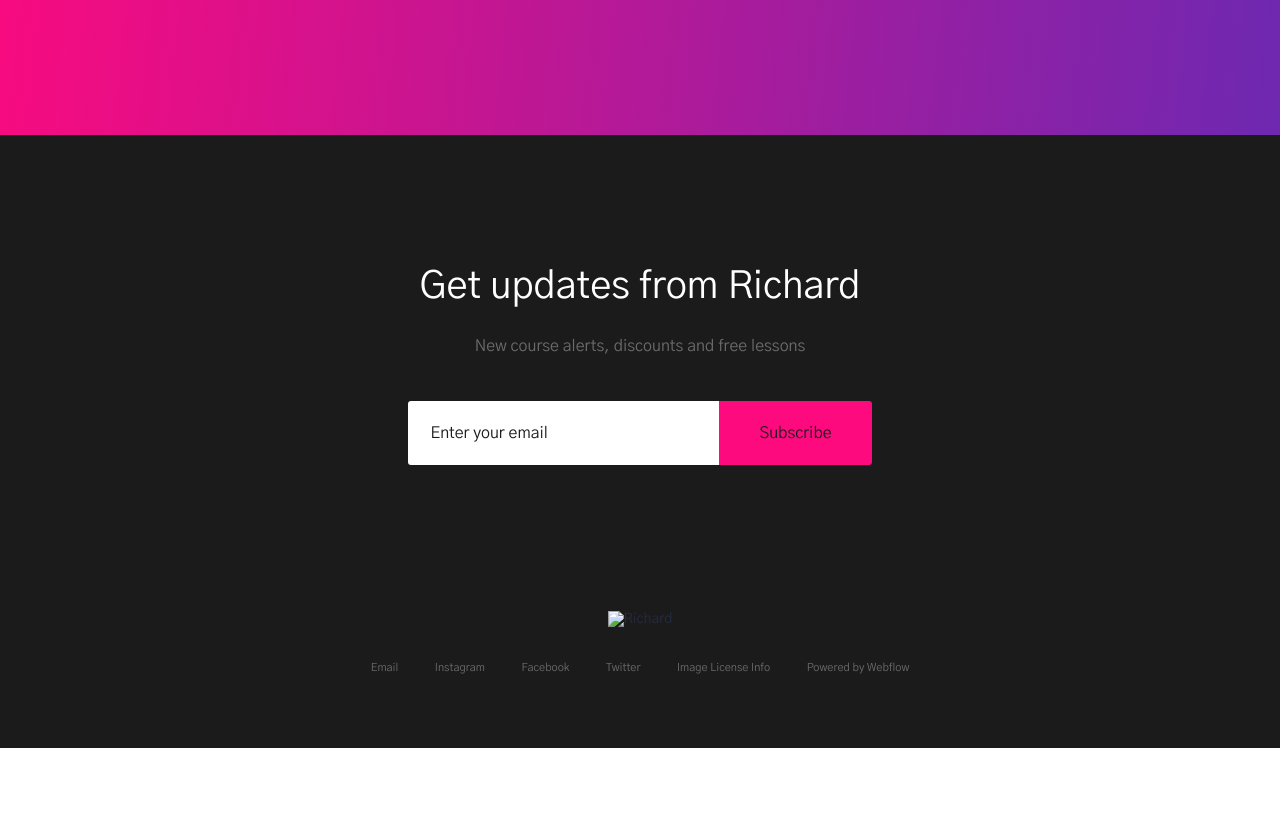
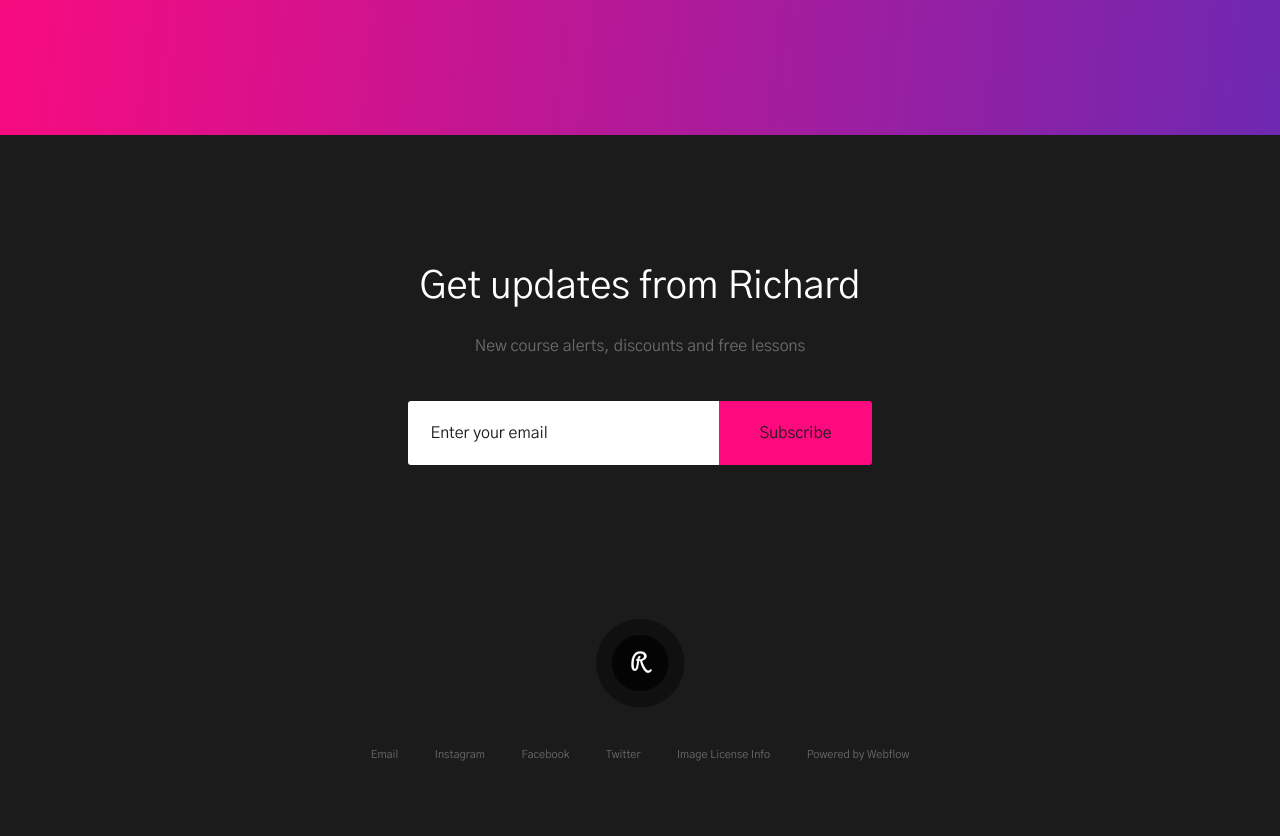
Before and after one commit to VadzimRudzman/richard_landing-page, a plain HTML site: page index.html in a window 1280 px wide. Shown: the part 6754-7590 px from the top of the page. Before the commit the page ends 7502 px from the top, so only its background shows below. Drawn offline with Linux system fonts and the light colour scheme.

Commit message:
Fix image path

```diff
--- a/index.html
+++ b/index.html
@@ -367,7 +367,7 @@
             <div class="footer__container">
                 <div class="footer__body">
                     <div class="footer__logo">
-                        <img src="./Richard/img/footer/logo.png" alt="Richard">
+                        <img src="./img/footer/logo.png" alt="Richard">
                     </div>
                     <nav class="footer__menu menu-footer">
                         <ul class="menu-footer__links">
```
